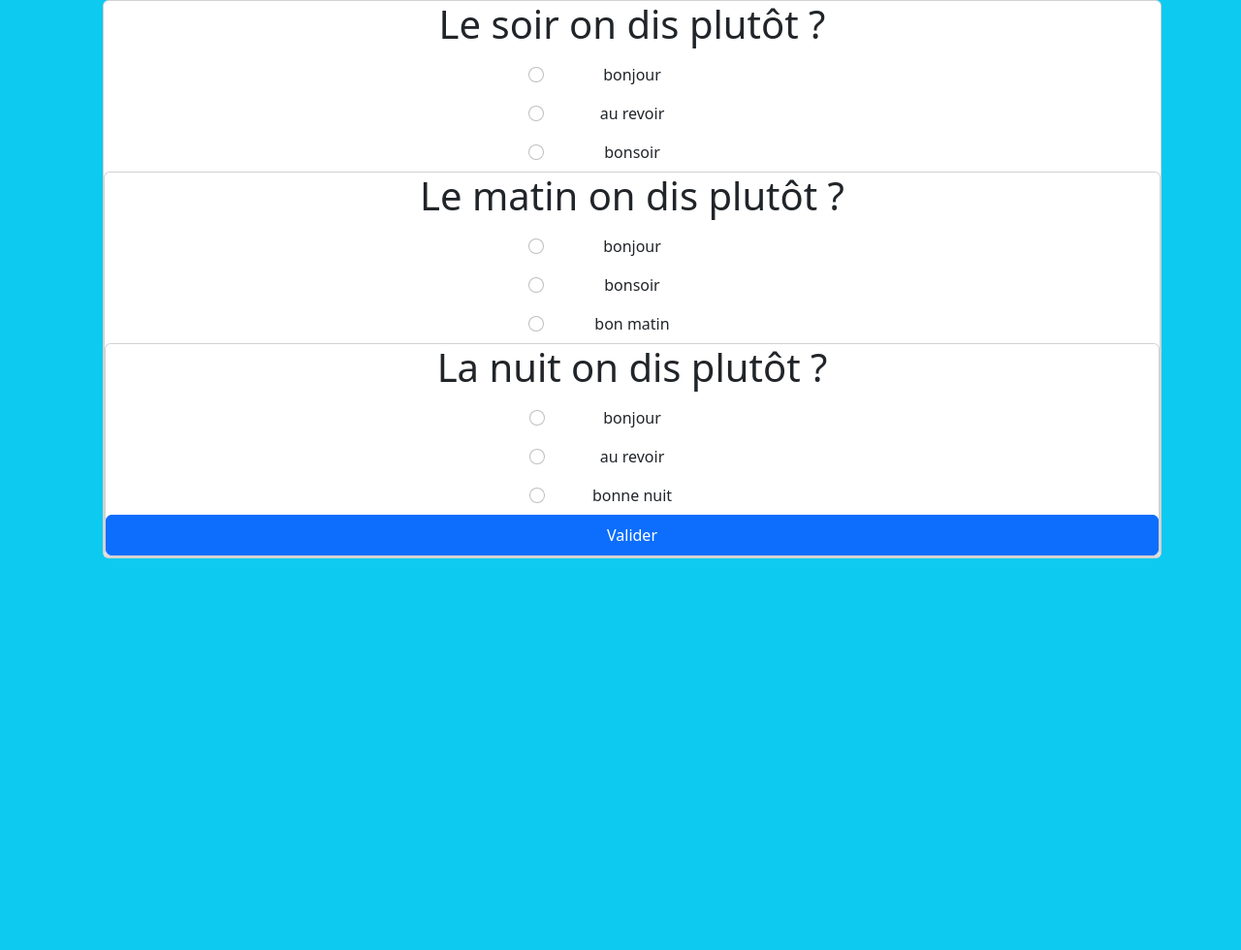
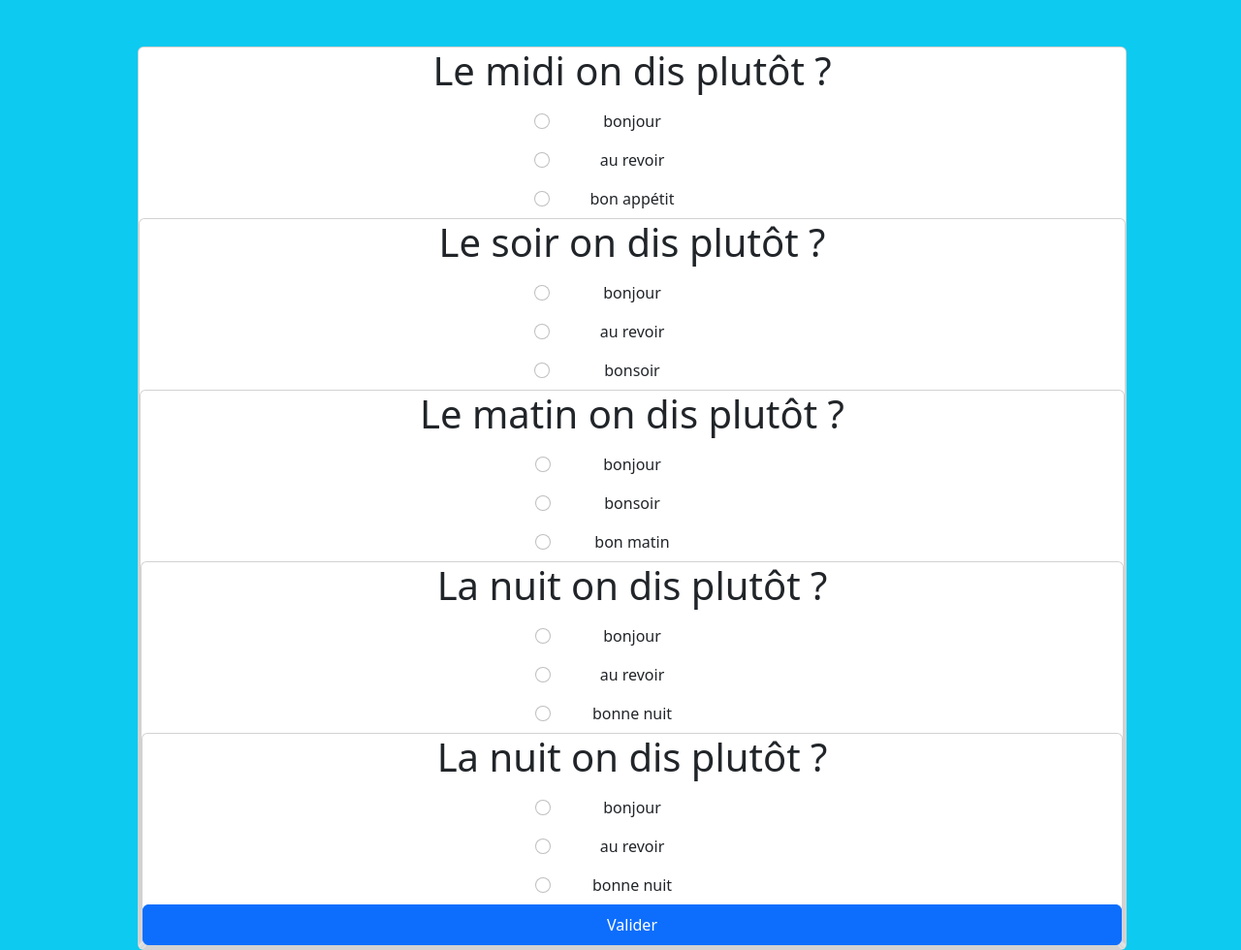
Before and after one commit to Asthariel100/QuizV2, a website: page index.html in a window 1280 px wide. Shown: the whole page at 97% size. Before the commit the page ends 800 px from the top, so only its background shows below. Drawn offline with nearby package versions, Linux system fonts and the light colour scheme.

Commit message:
empty local storage corrigé

```diff
--- a/db.json
+++ b/db.json
@@ -29,5 +29,11 @@
          "reponse":["bonjour","au revoir", "bonne nuit"],
          "correction":"bonne nuit",
          "commentaire":"Avant de dormir il est fort poli de souhaiter une bonne nuit!"
+    },
+    {
+         "questions": "La nuit on dis plutôt ?",
+         "reponse":["bonjour","au revoir", "bonne nuit"],
+         "correction":"bonne nuit",
+         "commentaire":"Avant de dormir il est fort poli de souhaiter une bonne nuit!"
     }
 ]
--- a/index.html
+++ b/index.html
@@ -18,7 +18,7 @@
     <title>EasyQuiz</title>
     <body>
         <body class="bg-info">
-            <div class="container item-centered">
+            <div class="container item-centered p-5">
             </div>
         </body>
         </html>
--- a/script.js
+++ b/script.js
@@ -28,7 +28,7 @@ async function renderQuiz()
 {
     const allquestions = await getQuestions();
     shuffleArray(allquestions)
-    const quiz = allquestions.splice(2);
+    const quiz = allquestions.splice(1);
     let html = `<form class="form-check" id="quizform" >`;
 
 
@@ -64,7 +64,7 @@ async function renderQuiz()
         userInputs = checkResult(quiz);
         quizCorrections = getRightAnswer(quiz)
         correctionResults = correctingResults(userInputs, quizCorrections);
-        UserScore = score(correctionResults);
+        const UserScore = score(correctionResults);
         Score = displayScore(UserScore);
         scoreTable = getLocalStorage() || [];
         display = checkHighScores(UserScore,scoreTable);
@@ -203,13 +203,13 @@ function displayScore(userScore)
 function checkHighScores(UserScore, scoreTable)
 {
     var highScores = [];
-
+    console.log(scoreTable);
     scoreTable.forEach((element, index) =>
     {
         highScores.push(scoreTable[index].UserScore);
     });
     console.log(highScores);
-    var compare = Math.min.apply(Math, highScores);
+    var compare = scoreTable.length ? Math.min.apply(Math, highScores) : 0;
 
     console.log(compare);
 
```
